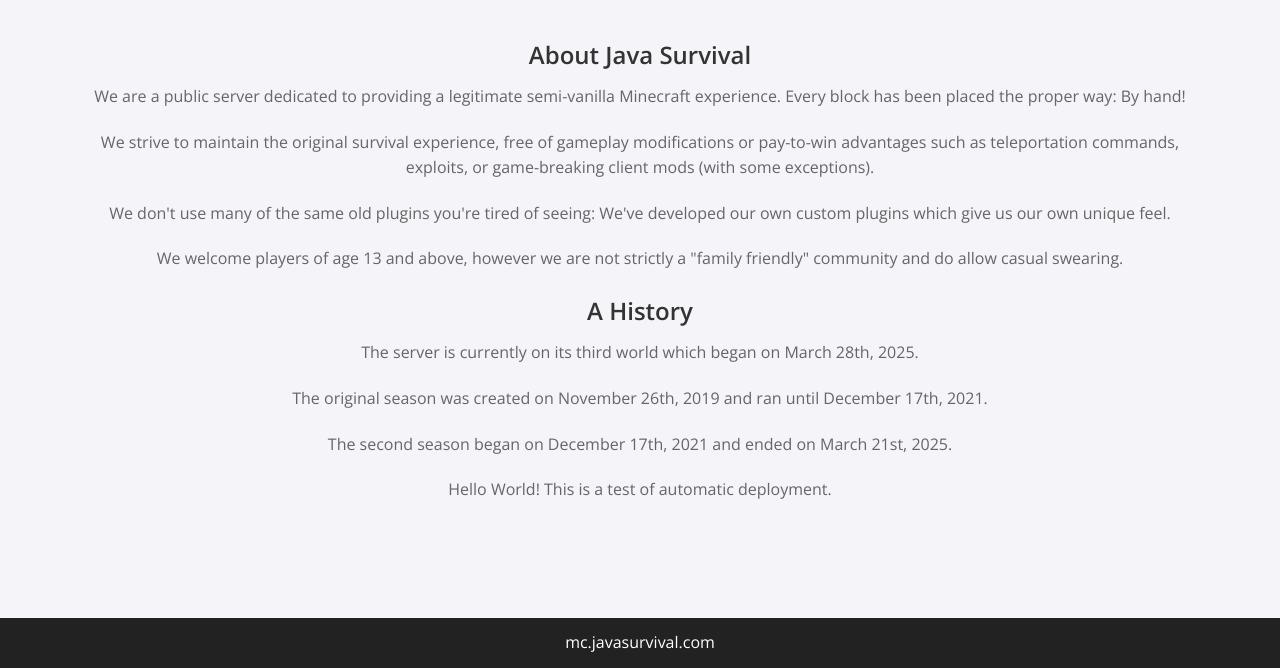
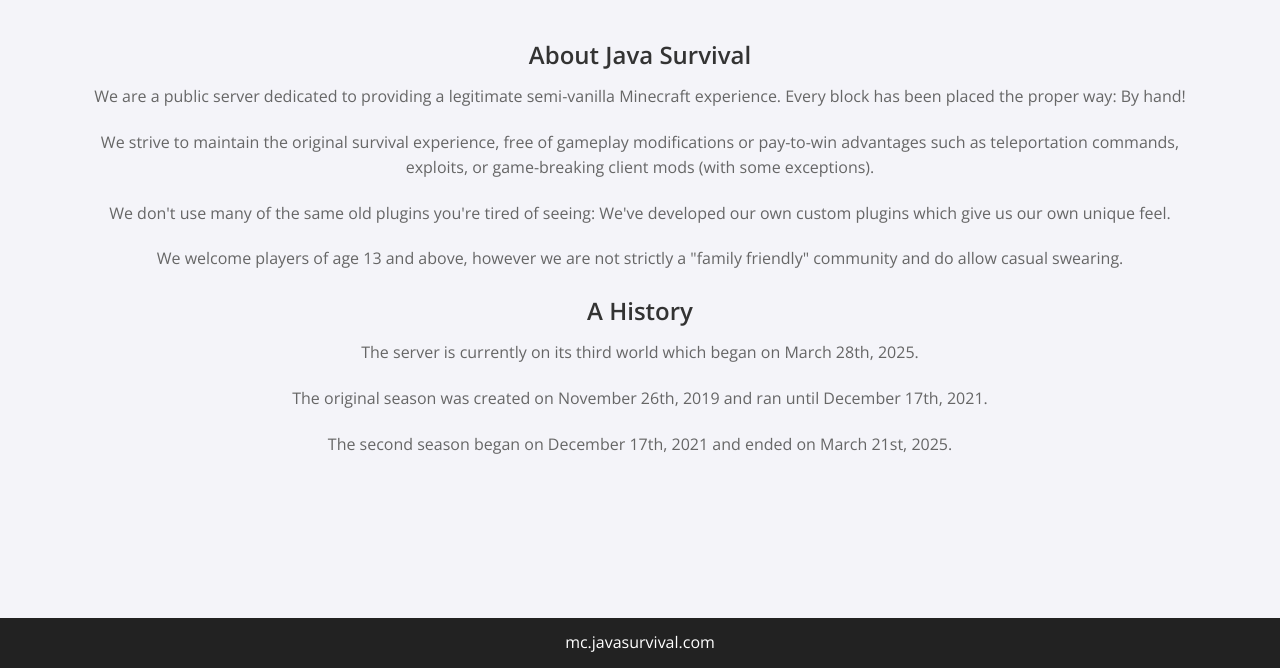
Before and after one commit to JavaSurvival/JavaSurvivalWebsite, a website built with webpack: page about/index.html in a window 1280 px wide. Shown: the part 132-800 px from the top of the page. Built offline with nearby package versions, Linux system fonts and the light colour scheme; files whose address does not match are found by name.

Commit message:
Test after pages fix

```diff
--- a/about/index.html
+++ b/about/index.html
@@ -54,8 +54,6 @@
         <p>The server is currently on its third world which began on March 28th, 2025.</p>
         <p>The original season was created on November 26th, 2019 and ran until December 17th, 2021.</p>
         <p>The second season began on December 17th, 2021 and ended on March 21st, 2025.</p>
-
-        <p>Hello World! This is a test of automatic deployment.</p>
     </div>
 </main>
 
```
